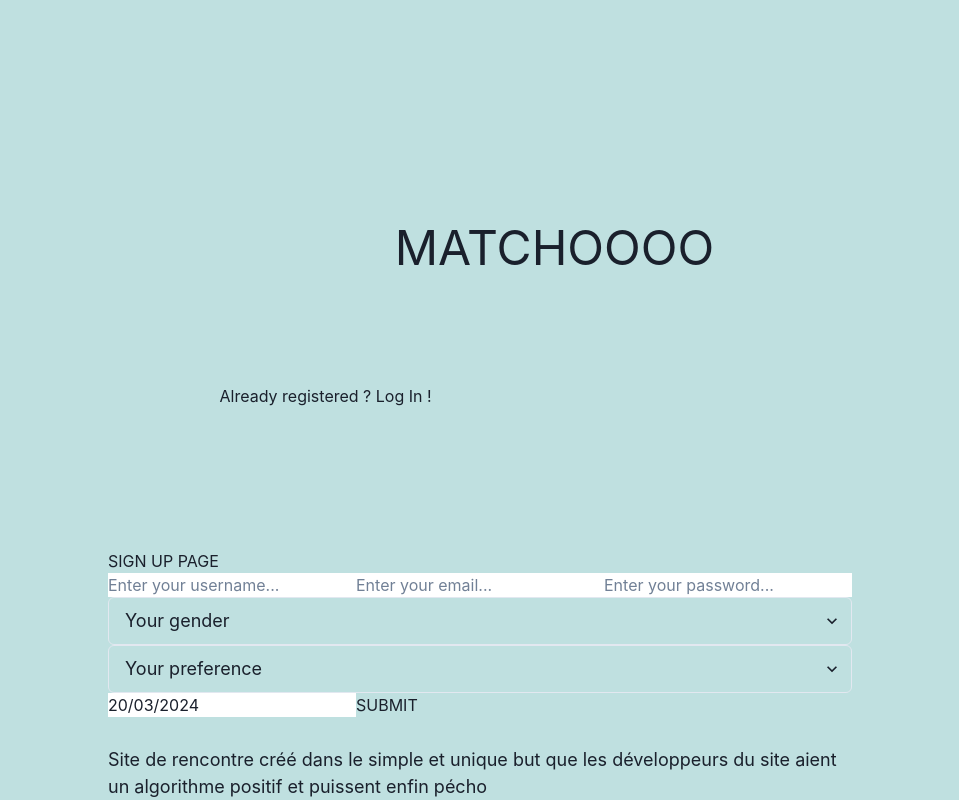
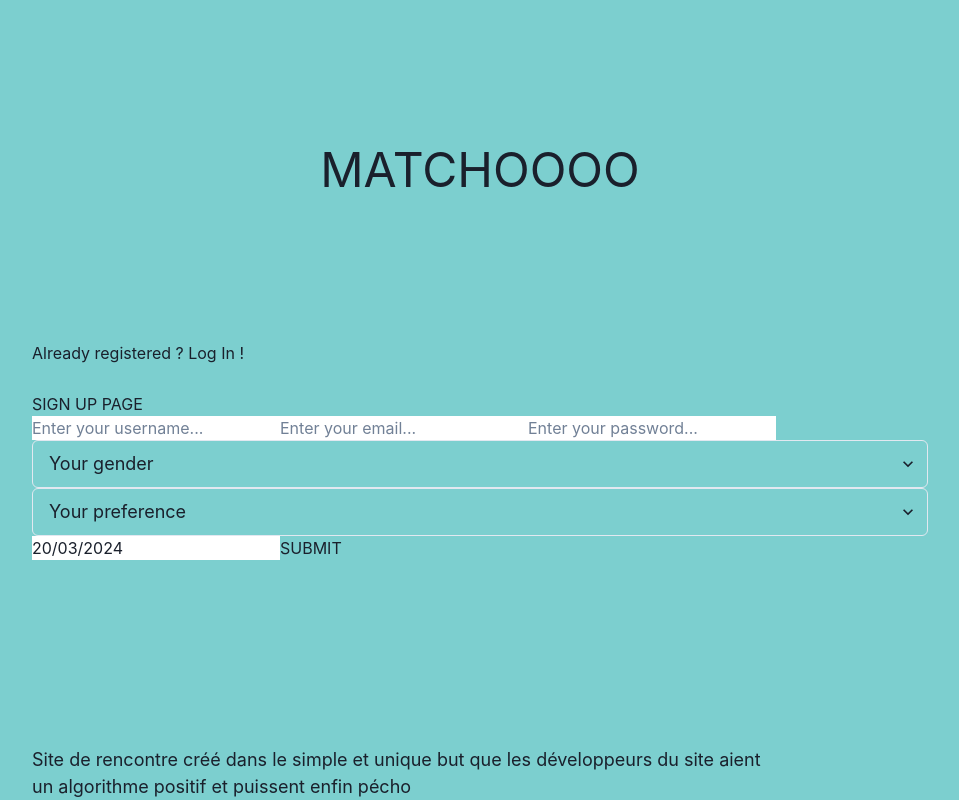
Before and after one commit to njaros/matcha, a React (Vite) app in the folder front/: page /signUp in a window 1280 px wide. Shown: the whole page, without its empty margins (160-1119 px from the left). Built offline with nearby package versions, Linux system fonts and the light colour scheme; no server answers.

Commit message:
mieux la map

```diff
--- a/front/src/App.tsx
+++ b/front/src/App.tsx
@@ -161,10 +161,7 @@ function App() {
 	//END OF TOKEN MANAGEMENT
 
 	return (
-		<ChakraProvider>
-			<Box	display="flex" justifyContent="center"
-					width="100%" height="100%"
-					overflowX="auto" overflowY="auto">
+		<Box display="flex" flexDirection="column" height="100%" width="70%">
 					<BrowserRouter>
 						<Routes>
 							<Route element={ <Layout logged={logged} handleLog={handleLog} handleAccess={handleAccess} /> }>
@@ -179,8 +176,7 @@ function App() {
 							</Route>
 						</Routes>
 					</BrowserRouter>
-			</Box>
-		</ChakraProvider>
+		</Box>
 		)
 }
 
--- a/front/src/components/LayoutModules/Header.tsx
+++ b/front/src/components/LayoutModules/Header.tsx
@@ -68,8 +68,7 @@ const Header = (props: {
     <Box    display="flex"
             flexDirection="column"
             width="100%"
-            margin="10%"
-            padding="5%"
+            marginBottom="3%"
             borderRadius="lg">
         <Box    display="flex"
                 justifyContent="center"
--- a/front/src/components/LayoutModules/Layout.tsx
+++ b/front/src/components/LayoutModules/Layout.tsx
@@ -9,9 +9,14 @@ const Layout = (props: {
     handleAccess: (newAccess: string) => void}) =>
 {
     return (
-        <Box display="flex" flexDirection="column" justifyContent="space-between">
+        <Box    display="flex"
+                flexDirection="column"
+                justifyContent="space-between"
+                height="100%">
             <Header logged={props.logged} handleLog={props.handleLog} handleAccess={props.handleAccess} />
-            <Outlet />
+            <Box height="100%">
+                <Outlet />
+            </Box>
             <Footer />
         </Box>
     )
--- a/front/src/components/SettingsModule/Geoloc.tsx
+++ b/front/src/components/SettingsModule/Geoloc.tsx
@@ -1,24 +1,23 @@
 import { useCallback, useEffect, useRef, useState } from "react";
 import "leaflet/dist/leaflet.css"
 import L, { Map as LeafLetMap } from "leaflet";
-import { Box } from "@chakra-ui/react";
+import { Box, Button } from "@chakra-ui/react";
 
 const Geoloc = () => {
     const [ clickedPos, setClickedPos ] = useState<[number, number] | null>(null)
     const [ mapCtx, setMap ] = useState<LeafLetMap | null>(null)
+    const [ hideMap, setHideMap ] = useState<boolean>(true)
     var popup = L.popup();
 
     const handleMapClick = (e: L.LeafletMouseEvent) => {
         const { lat, lng } = e.latlng;
         popup.setLatLng(e.latlng).setContent("You clicked the map at " + e.latlng.toString())
         .openOn(e.target)
-        const containerPoint = e.containerPoint
         setClickedPos([lat, lng]);
-
     };
 
     const mapRef = useCallback((node: HTMLDivElement | null) => {
-        if (node != null && mapCtx == undefined)
+        if (node != null && mapCtx == null && !hideMap)
         {
             const map = new LeafLetMap(node);
             L.tileLayer("https://{s}.tile.openstreetmap.org/{z}/{x}/{y}.png",
@@ -26,14 +25,14 @@ const Geoloc = () => {
                 attribution: '&copy; <a href="https://www.openstreetmap.org/copyright">OpenStreetMap</a>'
             }).addTo(map);
             map.on("click", handleMapClick);
+            var corner1 = L.latLng(40.712, -74.227),
+            corner2 = L.latLng(40.774, -74.125),
+            bounds = L.latLngBounds(corner1, corner2)
+            map.fitBounds(bounds, {padding: [500, 500], maxZoom: 21})
             map.setView([51.505, -0.09], 13);
-            var corner1 = L.latLng(40.712, -74.227),
-                corner2 = L.latLng(40.774, -74.125),
-                bounds = L.latLngBounds(corner1, corner2)
-            map.fitBounds(bounds, {padding: [500, 500], maxZoom: 21})
             setMap(map);
         }
-    }, [])
+    }, [hideMap])
 
     useEffect(() => {
         return () => {
@@ -47,11 +46,21 @@ const Geoloc = () => {
         }
       };
 
+    const triggerMap = () => {
+        setHideMap(!hideMap);
+    }
+
     return (
-        <Box>
-            <div ref={mapRef} style={{height: "536px"}}/>
+        <Box    width="100%"
+                display="flex"
+                flexDirection="column"
+                alignItems="center"
+                justifyContent="flex-start">
+            <Button height="10%" onClick={triggerMap}>set pos manually</Button>
+            <Box ref={mapRef} hidden={hideMap} height="50vh" width="67vw" />
         </Box>
     )
+
 }
 
 export default Geoloc;
--- a/front/src/index.css
+++ b/front/src/index.css
@@ -1,5 +1,6 @@
-#root {
-    background: rgb(191, 224, 224);
+html, body, #root {
     height: 100vh;
-    width: 100%;
+    width: 100vw;
+    overflow-y: auto;
+    background-color: rgb(124, 207, 207);
 }
--- a/front/src/main.tsx
+++ b/front/src/main.tsx
@@ -1,8 +1,16 @@
-import React from 'react'
 import ReactDOM from 'react-dom/client'
 import App from './App'
 import './index.css'
+import { Box, ChakraProvider } from '@chakra-ui/react'
 
 ReactDOM.createRoot(document.getElementById('root') as HTMLElement).render(
-    <App />
+    <ChakraProvider>
+        <Box    display="flex"
+                width="100%"
+                height="100%"
+                flexDirection="column"
+                alignItems="center">
+            <App />
+        </Box>
+    </ChakraProvider>
 )
```
